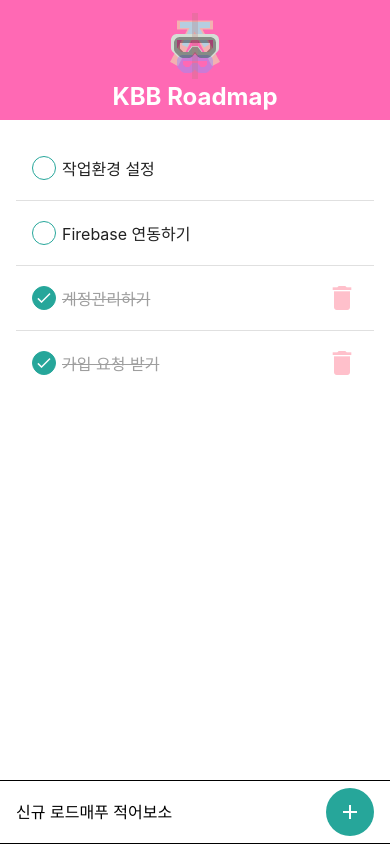
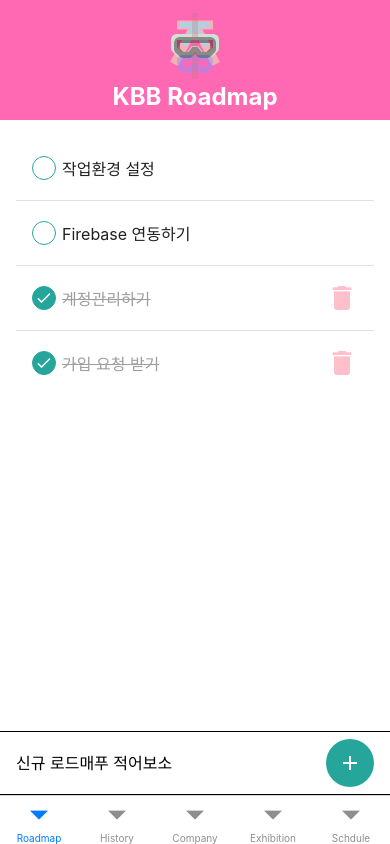
Before and after one commit to JeesubKim/kbb_rn_app, a React Native app in the folder kbb_rn_app/: screen /AppScreen in a window 390 px wide. Built offline with nearby package versions, Linux system fonts and the light colour scheme.

Commit message:
Adding AppScreen which contains BottomNavigator

```diff
--- a/kbb_rn_app/App.js
+++ b/kbb_rn_app/App.js
@@ -12,6 +12,7 @@ import SplashScreen from './screens/SplashScreen';
 
 import {NavigationContainer} from '@react-navigation/native';
 import {createNativeStackNavigator} from '@react-navigation/native-stack';
+import AppScreen from './screens/AppScreen';
 
 const Stack = createNativeStackNavigator();
 
@@ -26,12 +27,16 @@ function App() {
           component={SplashScreen}
           // options={{headerShown: false}}
         />
-
         <Stack.Screen
+          name="AppScreen"
+          component={AppScreen}
+          // options={{headerShown: false}}
+        />
+        {/* <Stack.Screen
           name="Home"
           component={HomeScreen}
           // options={{headerShown: false}}
-        />
+        /> */}
       </Stack.Navigator>
     </NavigationContainer>
   );
--- a/kbb_rn_app/package.json
+++ b/kbb_rn_app/package.json
@@ -11,6 +11,7 @@
   },
   "dependencies": {
     "@react-native-community/async-storage": "^1.12.1",
+    "@react-navigation/bottom-tabs": "^6.0.9",
     "@react-navigation/native": "^6.0.6",
     "@react-navigation/native-stack": "^6.2.5",
     "react": "17.0.2",
--- /dev/null
+++ b/kbb_rn_app/screens/AppScreen.js
@@ -0,0 +1,22 @@
+import React from 'react';
+import {createBottomTabNavigator} from '@react-navigation/bottom-tabs';
+
+import HomeScreen from './HomeScreen';
+
+const Tab = createBottomTabNavigator();
+
+function AppScreen({navigation}) {
+  return (
+    <Tab.Navigator
+      initialRouteName="Roadmap"
+      screenOptions={{headerShown: false}}>
+      <Tab.Screen name="Roadmap" component={HomeScreen} />
+      <Tab.Screen name="History" component={HomeScreen} />
+      <Tab.Screen name="Company" component={HomeScreen} />
+      <Tab.Screen name="Exhibition" component={HomeScreen} />
+      <Tab.Screen name="Schdule" component={HomeScreen} />
+    </Tab.Navigator>
+  );
+}
+
+export default AppScreen;
--- a/kbb_rn_app/screens/HomeScreen.js
+++ b/kbb_rn_app/screens/HomeScreen.js
@@ -5,6 +5,7 @@ import AddMilestone from '../components/AddMilestone';
 import Greetings from '../components/Greetings';
 import Layout from '../components/Layout';
 import Milestones from '../components/Milestones';
+
 export const Context = createContext();
 
 function HomeScreen({navigation}) {
--- a/kbb_rn_app/screens/SplashScreen.js
+++ b/kbb_rn_app/screens/SplashScreen.js
@@ -6,7 +6,7 @@ import Greetings from '../components/Greetings';
 function SplashScreen({navigation}) {
   useEffect(() => {
     setTimeout(() => {
-      navigation.navigate('Home');
+      navigation.navigate('AppScreen');
     }, 2000);
   }, []);
   return (
```
Also changed, not shown: 2 other files (tests, documents, lock files or other folders).
